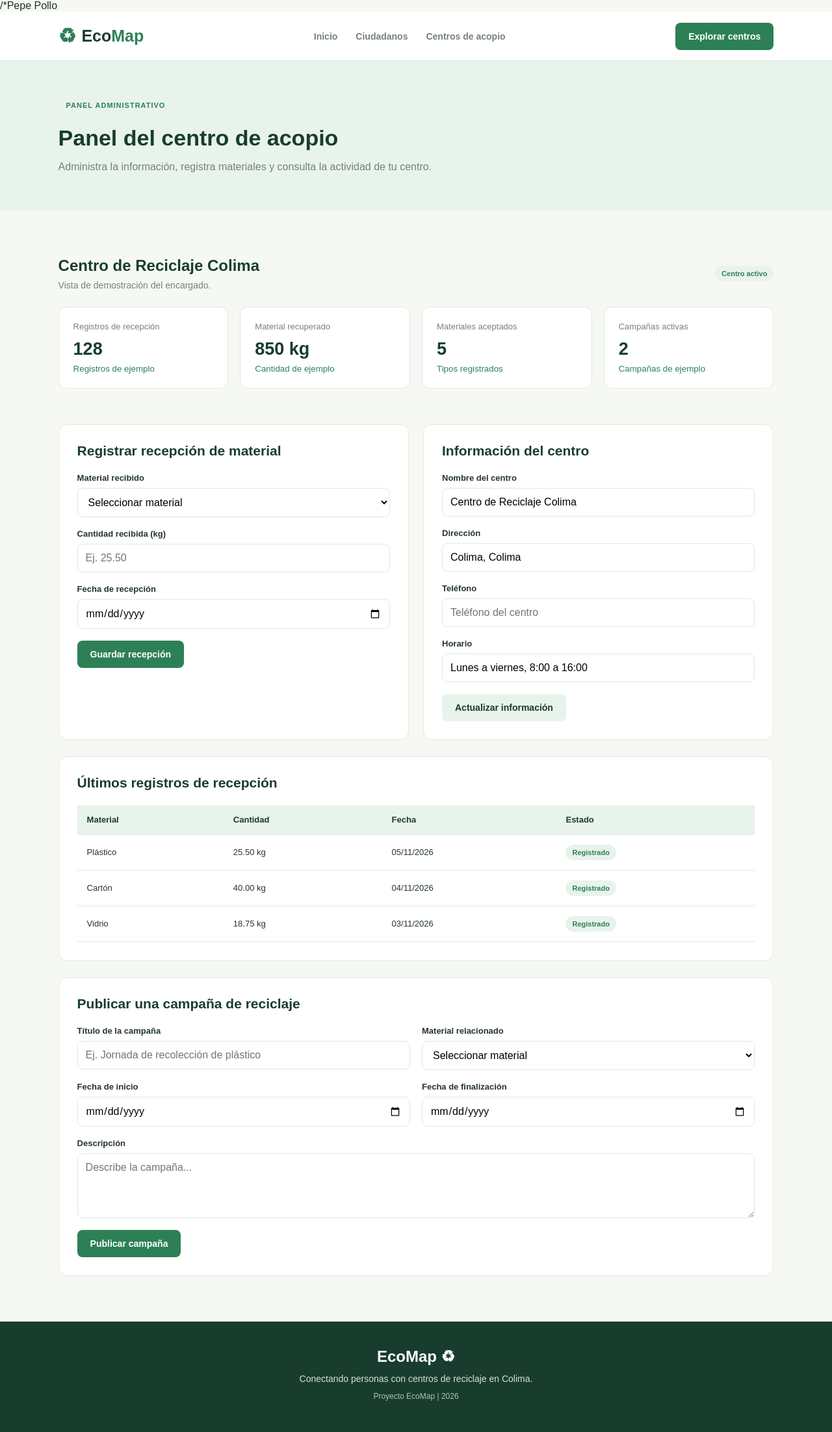
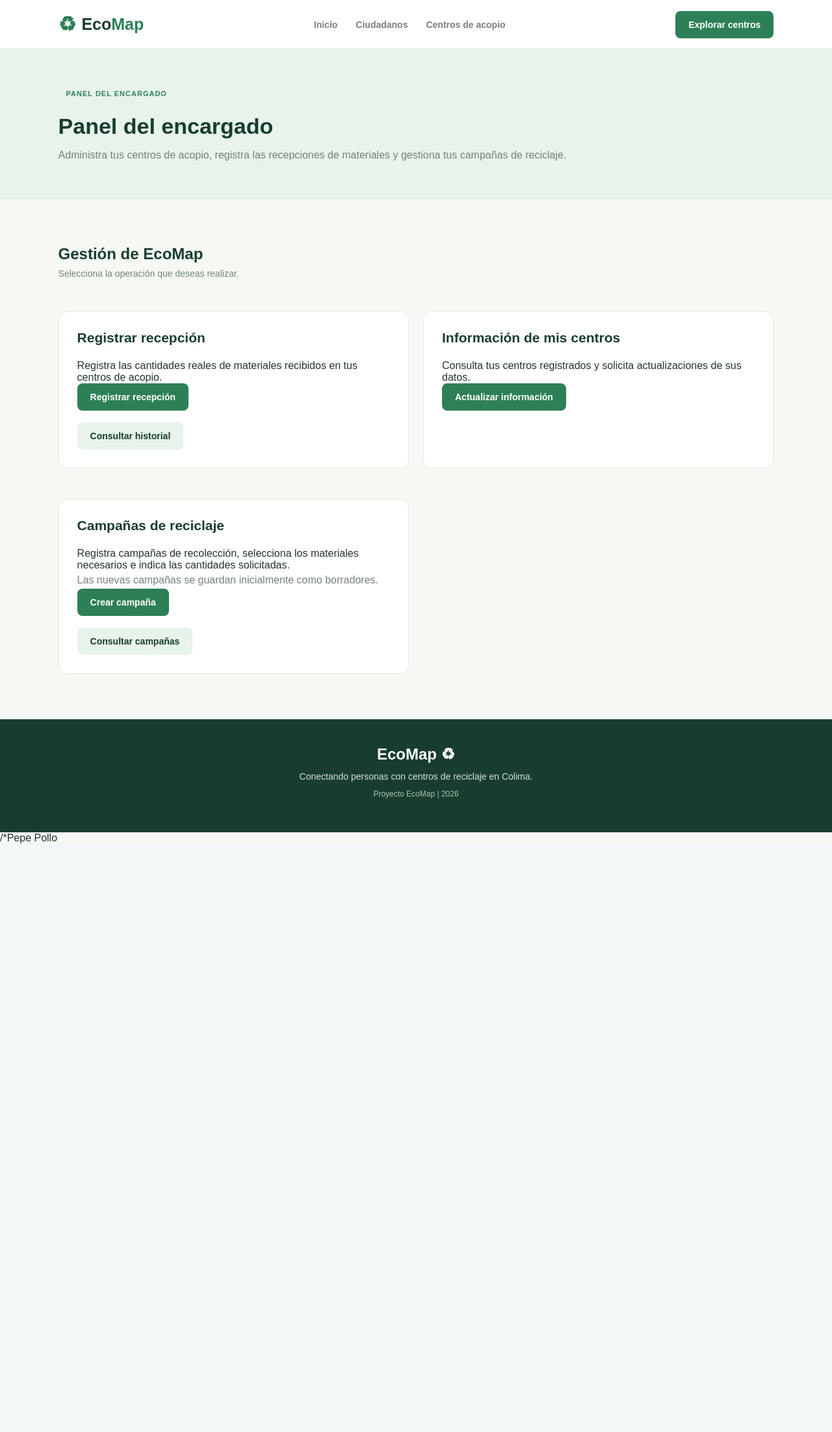
Before and after one commit to SaulSanchez95/Ecomap, a Laravel app: page /encargado in a window 1280 px wide. Shown: the top 2204 px of the page at 65% size. After the commit the page ends 1298 px from the top, so only its background shows below. Run offline with Laravel 12, Linux system fonts and the light colour scheme; parts of the project's set-up code (start-up, migrations or seed data) failed here and were passed over.

Commit message:
Conectar accesos del panel del encargado

```diff
--- a/resources/views/ecomap/encargado.blade.php
+++ b/resources/views/ecomap/encargado.blade.php
@@ -5,291 +5,122 @@
 @section('content')
 
 <section class="page-banner">
+    <div class="container">
+        <span class="tag">PANEL DEL ENCARGADO</span>
 
+        <h1>Panel del encargado</h1>
+
+        <p>
+            Administra tus centros de acopio, registra las recepciones
+            de materiales y gestiona tus campañas de reciclaje.
+        </p>
+    </div>
+</section>
+
+<section class="section">
     <div class="container">
 
-        <span class="tag">PANEL ADMINISTRATIVO</span>
+        @if(session('success'))
+            <div class="status">
+                {{ session('success') }}
+            </div>
+        @endif
 
-        <h1>Panel del centro de acopio</h1>
-
-        <p>
-            Administra la información, registra materiales
-            y consulta la actividad de tu centro.
-        </p>
-
-    </div>
-
-</section>
-
-
-<section class="section">
-
-    <div class="container">
+        @if(session('error'))
+            <div class="status">
+                {{ session('error') }}
+            </div>
+        @endif
 
         <div class="dashboard-header">
+            <div>
+                <h2>Gestión de EcoMap</h2>
+                <p>
+                    Selecciona la operación que deseas realizar.
+                </p>
+            </div>
+        </div>
 
-            <div>
-                <h2>Centro de Reciclaje Colima</h2>
-                <p>Vista de demostración del encargado.</p>
+        <div class="dashboard-grid">
+
+            {{-- Registrar recepción de materiales --}}
+            <div class="form-card">
+                <h2>Registrar recepción</h2>
+
+                <p>
+                    Registra las cantidades reales de materiales
+                    recibidos en tus centros de acopio.
+                </p>
+
+                <a
+                    href="{{ route('registros.create') }}"
+                    class="btn-primary"
+                >
+                    Registrar recepción
+                </a>
+
+                <br><br>
+
+                <a
+                    href="{{ route('registros.index') }}"
+                    class="btn-secondary"
+                >
+                    Consultar historial
+                </a>
             </div>
 
-            <span class="status">Centro activo</span>
+            {{-- Administrar información de los centros --}}
+            <div class="form-card">
+                <h2>Información de mis centros</h2>
 
-        </div>
+                <p>
+                    Consulta tus centros registrados y solicita
+                    actualizaciones de sus datos.
+                </p>
 
-
-        <div class="stats-grid">
-
-            <div class="stat-card">
-                <span>Registros de recepción</span>
-                <h2>128</h2>
-                <small>Registros de ejemplo</small>
+                <a
+                    href="{{ route('centros.index') }}"
+                    class="btn-primary"
+                >
+                    Actualizar información
+                </a>
             </div>
 
-            <div class="stat-card">
-                <span>Material recuperado</span>
-                <h2>850 kg</h2>
-                <small>Cantidad de ejemplo</small>
-            </div>
+            {{-- Crear campañas --}}
+            <div class="form-card">
+                <h2>Campañas de reciclaje</h2>
 
-            <div class="stat-card">
-                <span>Materiales aceptados</span>
-                <h2>5</h2>
-                <small>Tipos registrados</small>
-            </div>
+                <p>
+                    Registra campañas de recolección, selecciona
+                    los materiales necesarios e indica las
+                    cantidades solicitadas.
+                </p>
 
-            <div class="stat-card">
-                <span>Campañas activas</span>
-                <h2>2</h2>
-                <small>Campañas de ejemplo</small>
+                <p class="section-description">
+                    Las nuevas campañas se guardan inicialmente
+                    como borradores.
+                </p>
+
+                <a
+                    href="{{ route('campanias.create') }}"
+                    class="btn-primary"
+                >
+                    Crear campaña
+                </a>
+
+                <br><br>
+
+                <a
+                    href="{{ route('campanias.index') }}"
+                    class="btn-secondary"
+                >
+                    Consultar campañas
+                </a>
             </div>
 
         </div>
 
-
-        <div class="dashboard-grid">
-
-            <div class="form-card">
-
-                <h2>Registrar recepción de material</h2>
-
-                <form>
-
-                    <div class="form-group">
-                        <label>Material recibido</label>
-
-                        <select required>
-                            <option value="">Seleccionar material</option>
-                            <option>Papel y cartón</option>
-                            <option>Plástico</option>
-                            <option>Vidrio</option>
-                            <option>Metales</option>
-                            <option>Baterías</option>
-                            <option>Electrónicos</option>
-                        </select>
-                    </div>
-
-                    <br>
-
-                    <div class="form-group">
-                        <label>Cantidad recibida (kg)</label>
-
-                        <input
-                            type="number"
-                            min="0.01"
-                            step="0.01"
-                            placeholder="Ej. 25.50"
-                            required
-                        >
-                    </div>
-
-                    <br>
-
-                    <div class="form-group">
-                        <label>Fecha de recepción</label>
-
-                        <input type="date" required>
-                    </div>
-
-                    <br>
-
-                    <button type="button" class="btn-primary">
-                        Guardar recepción
-                    </button>
-
-                </form>
-
-            </div>
-
-
-            <div class="form-card">
-
-                <h2>Información del centro</h2>
-
-                <div class="form-group">
-                    <label>Nombre del centro</label>
-
-                    <input
-                        type="text"
-                        value="Centro de Reciclaje Colima"
-                    >
-                </div>
-
-                <br>
-
-                <div class="form-group">
-                    <label>Dirección</label>
-
-                    <input
-                        type="text"
-                        value="Colima, Colima"
-                    >
-                </div>
-
-                <br>
-
-                <div class="form-group">
-                    <label>Teléfono</label>
-
-                    <input
-                        type="text"
-                        placeholder="Teléfono del centro"
-                    >
-                </div>
-
-                <br>
-
-                <div class="form-group">
-                    <label>Horario</label>
-
-                    <input
-                        type="text"
-                        value="Lunes a viernes, 8:00 a 16:00"
-                    >
-                </div>
-
-                <br>
-
-                <button type="button" class="btn-secondary">
-                    Actualizar información
-                </button>
-
-            </div>
-
-        </div>
-
-
-        <div class="form-card">
-
-            <h2>Últimos registros de recepción</h2>
-
-            <div class="table-container">
-
-                <table>
-
-                    <thead>
-
-                        <tr>
-                            <th>Material</th>
-                            <th>Cantidad</th>
-                            <th>Fecha</th>
-                            <th>Estado</th>
-                        </tr>
-
-                    </thead>
-
-                    <tbody>
-
-                        <tr>
-                            <td>Plástico</td>
-                            <td>25.50 kg</td>
-                            <td>05/11/2026</td>
-                            <td><span class="status">Registrado</span></td>
-                        </tr>
-
-                        <tr>
-                            <td>Cartón</td>
-                            <td>40.00 kg</td>
-                            <td>04/11/2026</td>
-                            <td><span class="status">Registrado</span></td>
-                        </tr>
-
-                        <tr>
-                            <td>Vidrio</td>
-                            <td>18.75 kg</td>
-                            <td>03/11/2026</td>
-                            <td><span class="status">Registrado</span></td>
-                        </tr>
-
-                    </tbody>
-
-                </table>
-
-            </div>
-
-        </div>
-
-
-        <div class="form-card">
-
-            <h2>Publicar una campaña de reciclaje</h2>
-
-            <form>
-
-                <div class="form-grid">
-
-                    <div class="form-group">
-                        <label>Título de la campaña</label>
-
-                        <input
-                            type="text"
-                            placeholder="Ej. Jornada de recolección de plástico"
-                        >
-                    </div>
-
-                    <div class="form-group">
-                        <label>Material relacionado</label>
-
-                        <select>
-                            <option>Seleccionar material</option>
-                            <option>Plástico</option>
-                            <option>Cartón</option>
-                            <option>Vidrio</option>
-                            <option>Metales</option>
-                        </select>
-                    </div>
-
-                    <div class="form-group">
-                        <label>Fecha de inicio</label>
-                        <input type="date">
-                    </div>
-
-                    <div class="form-group">
-                        <label>Fecha de finalización</label>
-                        <input type="date">
-                    </div>
-
-                    <div class="form-group full">
-                        <label>Descripción</label>
-
-                        <textarea
-                            placeholder="Describe la campaña..."
-                        ></textarea>
-                    </div>
-
-                </div>
-
-                <br>
-
-                <button type="button" class="btn-primary">
-                    Publicar campaña
-                </button>
-
-            </form>
-
-        </div>
     </div>
 </section>
+
 @endsection
-
-/*Pepe Pollo
```
